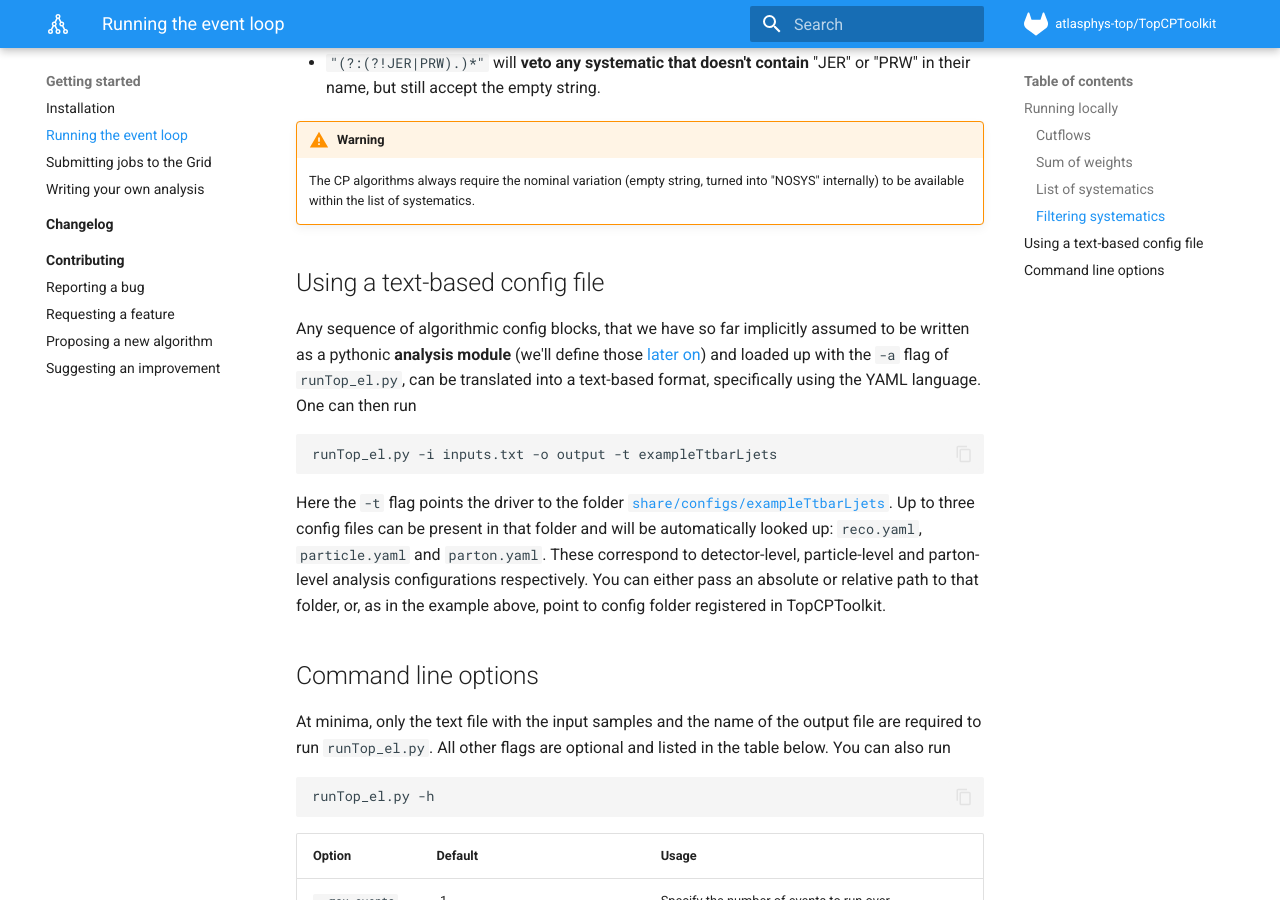
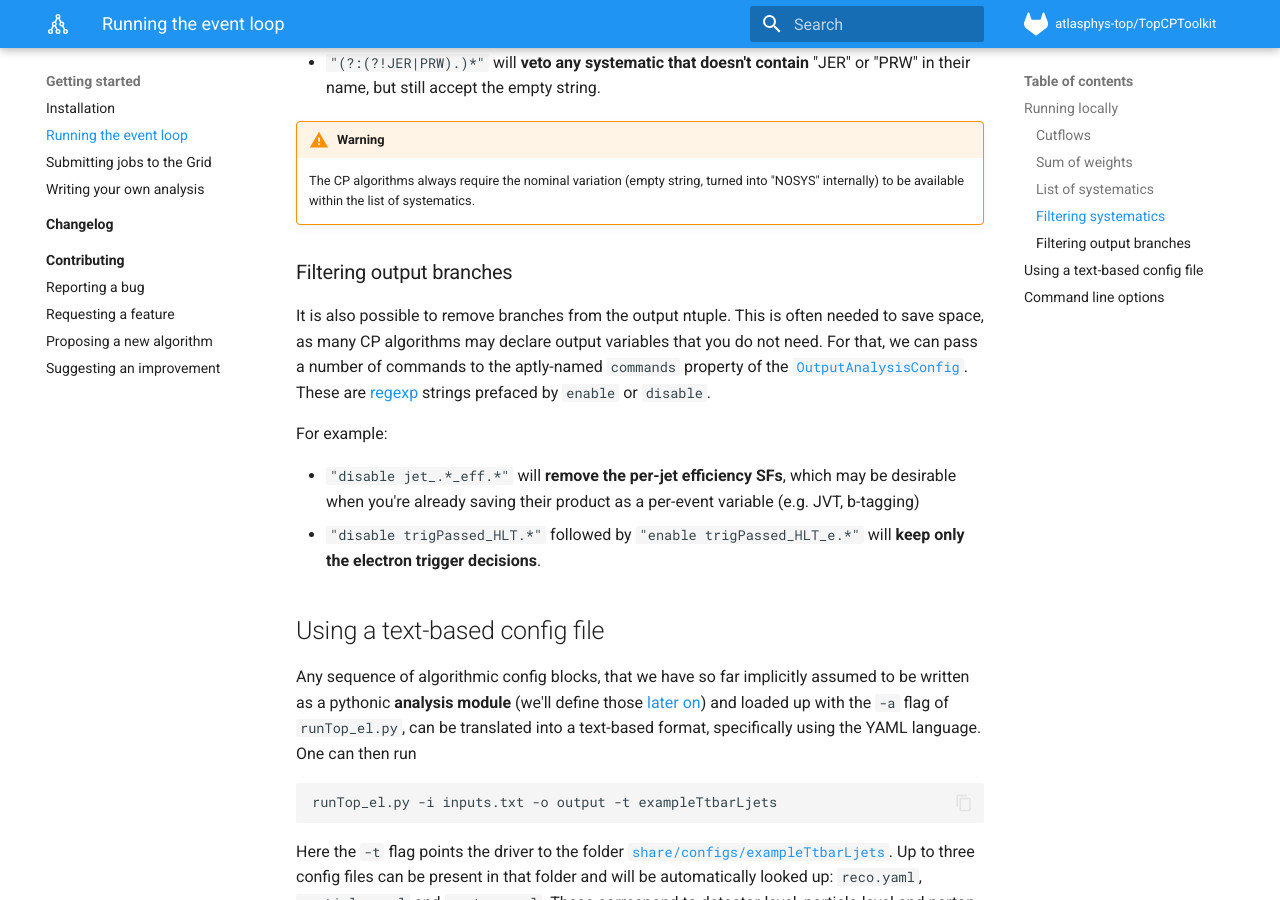
Before and after one commit to SuperNova76/TopCPToolKit, an MkDocs documentation site: the page built from docs/running_local.md, in a window 1280 px wide and 900 px high, scrolled down 3056 px. Built offline with MkDocs 1.6.1 and Material for MkDocs 9.7.7, drawn with Linux system fonts in a browser that asks for light colours; formulas are drawn with MathJax 3.

Commit message:
Resolve "Filtering output branches"

```diff
--- a/docs/running_local.md
+++ b/docs/running_local.md
@@ -98,6 +98,16 @@ For example:
 !!! warning
     The CP algorithms always require the nominal variation (empty string, turned into "NOSYS" internally) to be available within the list of systematics.
 
+### Filtering output branches
+
+It is also possible to remove branches from the output ntuple. This is often needed to save space, as many CP algorithms may declare output variables that you do not need. For that, we can pass a number of commands to the aptly-named `commands` property of the [`OutputAnalysisConfig`](https://gitlab.cern.ch/atlas/athena/-/blob/main/PhysicsAnalysis/Algorithms/AsgAnalysisAlgorithms/python/OutputAnalysisConfig.py).
+These are [regexp](https://regex101.com/) strings prefaced by `enable` or `disable`.
+
+For example:
+
+- `"disable jet_.*_eff.*"` will **remove the per-jet efficiency SFs**, which may be desirable when you're already saving their product as a per-event variable (e.g. JVT, b-tagging)
+- `"disable trigPassed_HLT.*"` followed by `"enable trigPassed_HLT_e.*"`  will **keep only the electron trigger decisions**.
+
 ## Using a text-based config file
 
 Any sequence of algorithmic config blocks, that we have so far implicitly assumed to be written as a pythonic **analysis module** (we'll define those [later on](analysis/#analysis-modules)) and loaded up with the `-a` flag of `runTop_el.py`, can be translated into a text-based format, specifically using the YAML language. One can then run
--- a/source/TopCPToolkit/python/TtbarCPalgoConfigBlocksAnalysis.py
+++ b/source/TopCPToolkit/python/TtbarCPalgoConfigBlocksAnalysis.py
@@ -336,6 +336,12 @@ SAVE
     cfg.setOptionValue('vars', reco_branches)
     cfg.setOptionValue('metVars', met_branches)
     cfg.setOptionValue('containers', outputContainers)
+    cfg.setOptionValue('commands',
+                       ['disable jet_.*_eff.*',
+                        'disable jet_jvtEfficiency.*',
+                        'disable trigPassed_HLT.*',
+                        'enable trigPassed_HLT_e.*']
+                   )
     configSeq.append(cfg)
 
     # put everything together
--- a/source/TopCPToolkit/share/configs/exampleTtbarLjets/reco.yaml
+++ b/source/TopCPToolkit/share/configs/exampleTtbarLjets/reco.yaml
@@ -348,3 +348,9 @@ Output:
       klfitter_: 'KLFitterResult'
       '': 'EventInfo'
   systematicsHistogram: 'listOfSystematics'
+  commands:
+      # Turn output branches on and off with 'enable' and 'disable'
+      - disable jet_.*_eff.*
+      - disable jet_jvtEfficiency.*
+      - disable trigPassed_HLT.*
+      - enable trigPassed_HLT_e.*
```
Also changed, not shown: docs/settings/ntupling.md (+3 -0 lines).
